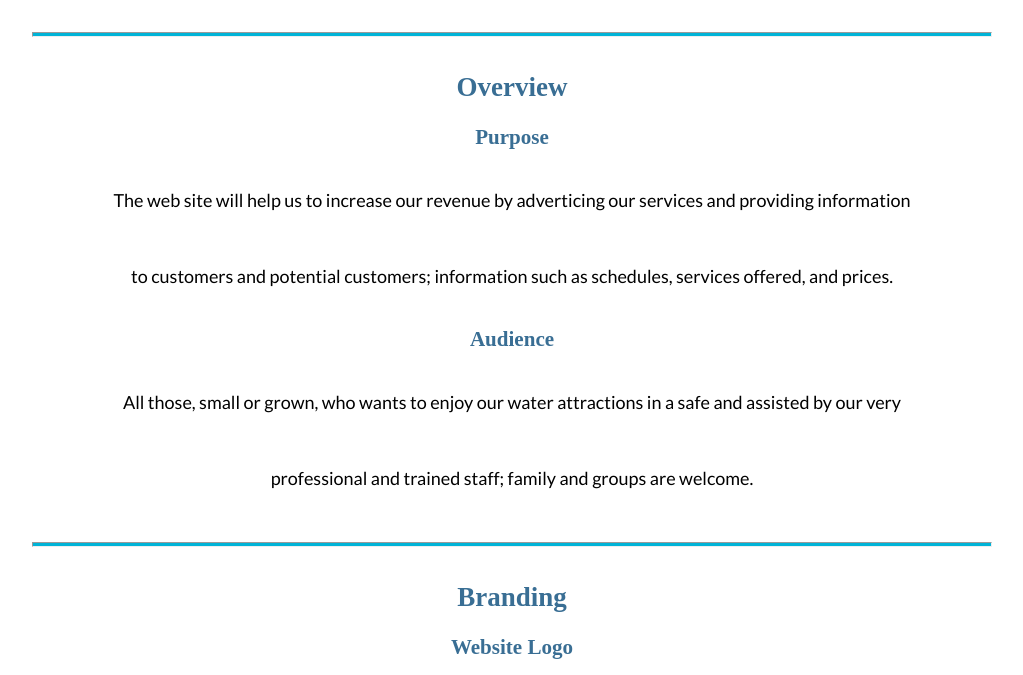
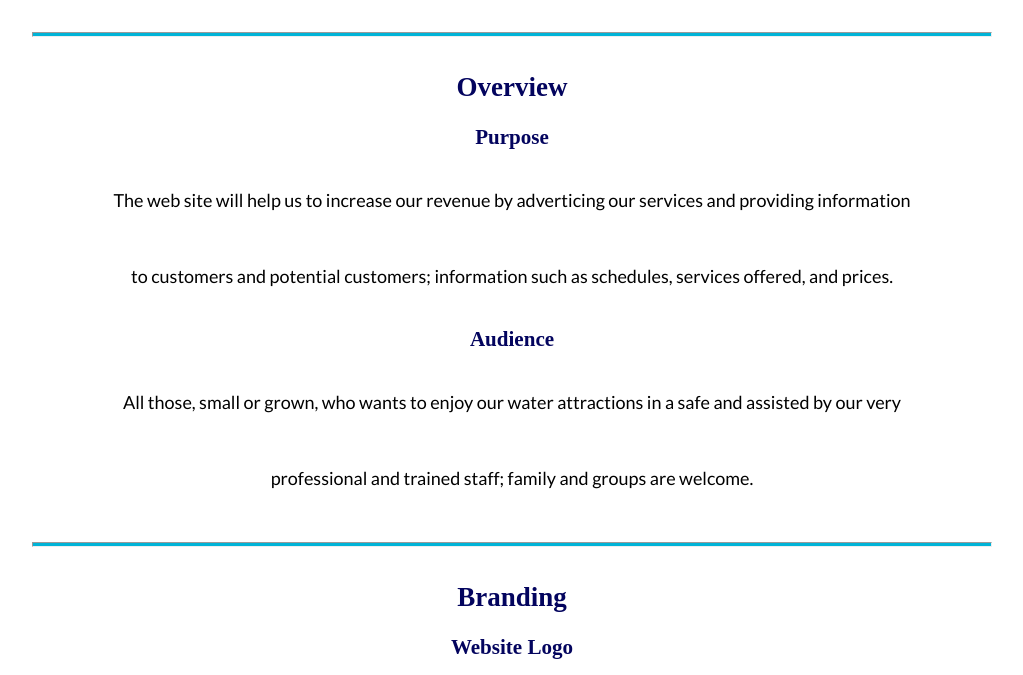
Before and after one commit to mejiawilliam87/wdd130A, a plain HTML site: page wwr/site-plan-rafting.html in a window 1280 px wide. Shown: the part 308-983 px from the top of the page, without its empty margins (128-1151 px from the left). Drawn offline with Linux system fonts and the light colour scheme; a web font is replaced by a local one.

Commit message:
colors adjusted

```diff
--- a/wwr/styles/site-plan-rafting.css
+++ b/wwr/styles/site-plan-rafting.css
@@ -15,15 +15,15 @@ Fonts are separated by a | */
   --paragraph-font: Lato, Helvetica, sans-serif;
 
   /* these colors below should be chosen from among your palette colors above */
-  --headline-color-on-white: #396E94;  /* headlines on a white background */
-  --headline-color-on-color: white; /* headlines on a colored background */
-  --paragraph-color-on-white: #396E94; /* paragraph text on a white background */
-  --paragraph-color-on-color: white; /* paragraph text on a colored background */
-  --paragraph-background-color: #396E94  ;
-  --nav-link-color: #396E94;
+  --headline-color-on-white: #03045e;  /* headlines on a white background */
+  --headline-color-on-color: #cfe0c3; /* headlines on a colored background */
+  --paragraph-color-on-white: #03045e; /* paragraph text on a white background */
+  --paragraph-color-on-color: #cfe0c3; /* paragraph text on a colored background */
+  --paragraph-background-color: #03045e;
+  --nav-link-color: #03045e;
   --nav-background-color: #D4AC0D;
-  --nav-hover-link-color: white;
-  --nav-hover-background-color: #396E94;
+  --nav-hover-link-color: #cfe0c3;
+  --nav-hover-background-color: #03045e;
 }
 
 
```
